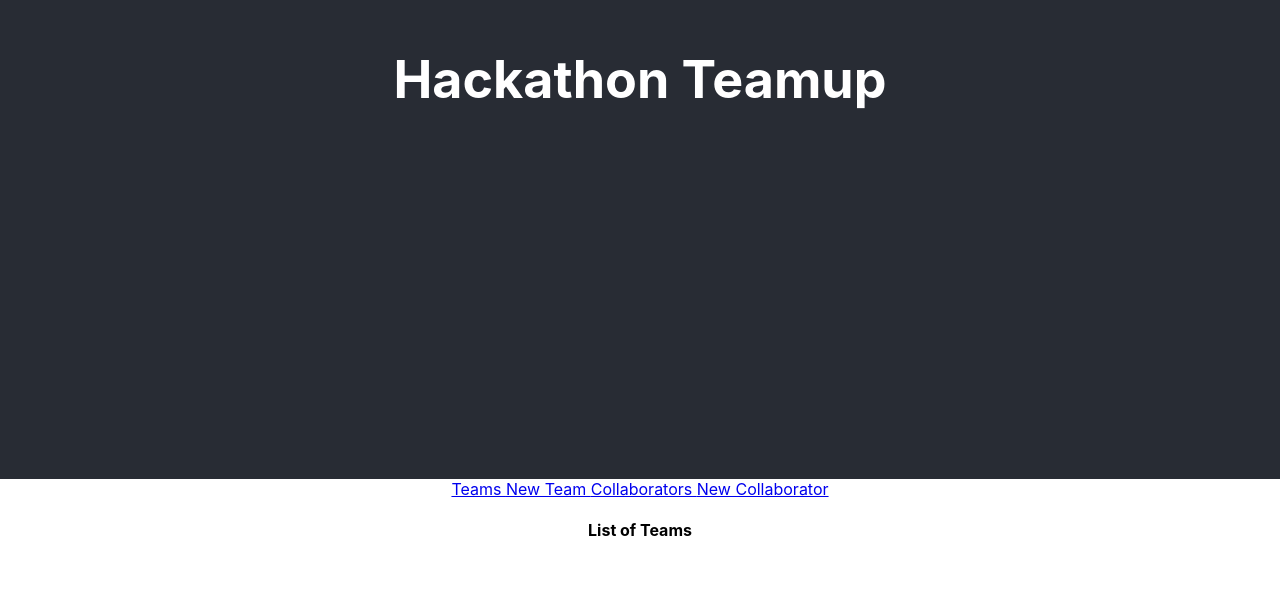
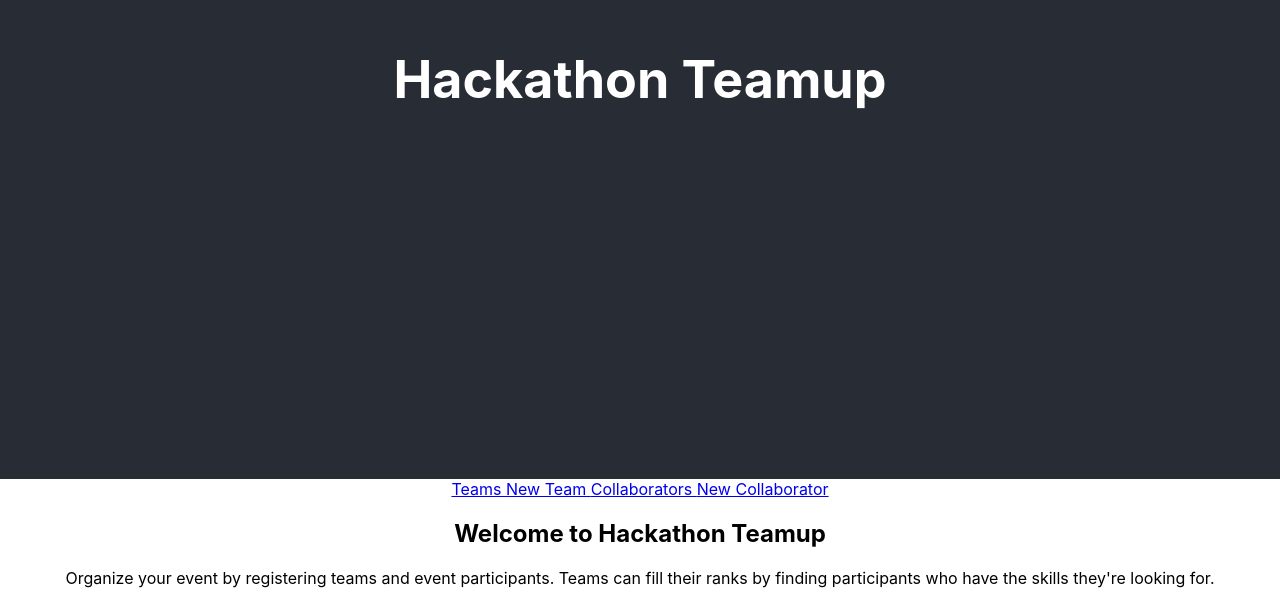
Before and after one commit to hfarnsworth/hackathonTeamup, a React (Create React App) app in the folder hackathon-teamup-frontend/: page / in a window 1280 px wide. Before the commit this address led to /teams. Shown: the part 321-925 px from the top of the page. Before the commit the page ends 883 px from the top, so only its background shows below. Built offline with nearby package versions, Linux system fonts and the light colour scheme; no server answers.

Commit message:
about component added

```diff
--- a/hackathon-teamup-frontend/package.json
+++ b/hackathon-teamup-frontend/package.json
@@ -17,7 +17,7 @@
     "redux-thunk": "^2.3.0"
   },
   "scripts": {
-    "start": "react-scripts start",
+    "start": "PORT=3006 react-scripts start",
     "build": "react-scripts build",
     "test": "react-scripts test",
     "eject": "react-scripts eject"
--- a/hackathon-teamup-frontend/src/App.js
+++ b/hackathon-teamup-frontend/src/App.js
@@ -1,5 +1,6 @@
 import React, { Component } from 'react';
-import NavBar from './components/NavBar';
+import NavBar from './components/NavBar.js';
+import About from './components/About.js';
 import NewTeam from './components/NewTeam';
 import NewCollaborator from './components/NewCollaborator.js';
 import TeamsContainer from './containers/TeamsContainer';
@@ -7,7 +8,7 @@ import CollaboratorsContainer from './containers/CollaboratorsContainer';
 import { connect } from 'react-redux';
 import { fetchCollaborators } from './actions/collaborators';
 import { fetchTeams } from './actions/teams';
-import { Switch, Route, Redirect } from 'react-router-dom';
+import { Switch, Route } from 'react-router-dom';
 
 import './App.css';
 
@@ -26,11 +27,12 @@ class App extends Component {
         </header>
         <NavBar />
         <Switch>
-          <Redirect exact from="/" to="/teams" />
+          <Route exact from="/" component={About} />
           <Route exact path="/newTeam" component={NewTeam}/>
           <Route exact path="/newCollaborator" component={NewCollaborator}/>
           <Route path="/collaborators" component={CollaboratorsContainer}/>
           <Route path="/teams" component={TeamsContainer}/>
+
         </Switch>
       </div>
     );
--- /dev/null
+++ b/hackathon-teamup-frontend/src/components/About.js
@@ -0,0 +1,12 @@
+import React from 'react'
+
+const About = () => {
+  return (
+    <div className="About">
+      <h2>Welcome to Hackathon Teamup</h2>
+      <p>Organize your event by registering teams and event participants.  Teams can fill their ranks by finding participants who have the skills they're looking for.</p>
+    </div>
+  )
+}
+
+export default About;
--- a/hackathon-teamup-frontend/src/components/Collaborator.js
+++ b/hackathon-teamup-frontend/src/components/Collaborator.js
@@ -13,7 +13,7 @@ const Collaborator = ({ collaborator }) => {
             </li>
           )}</ul>
         </div>
-      : <h3>...Still Loading...</h3>
+      : <h3>...No Collaborator Here...</h3>
   )
 }
 
--- a/hackathon-teamup-frontend/src/components/Team.js
+++ b/hackathon-teamup-frontend/src/components/Team.js
@@ -12,7 +12,7 @@ const Team = ({ team }) => {
             </li>
           )}</ul>
         </div>
-      : <h3>...Still Loading...</h3>
+      : <h3>...No Team Here...</h3>
   )
 }
 
```
